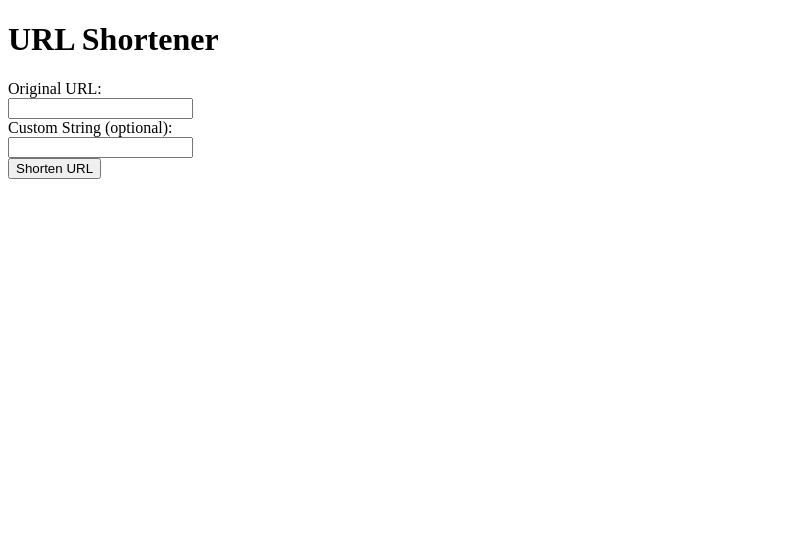
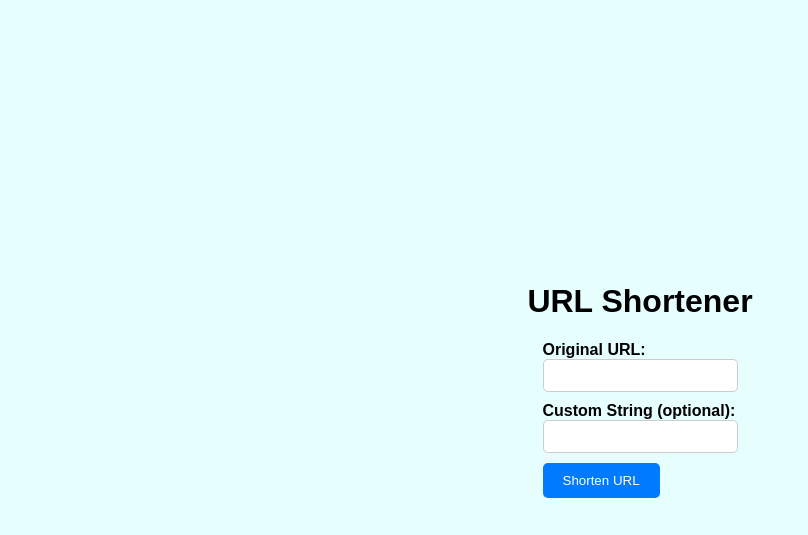
Before and after one commit to wanjarisharvari/opensoft_sharvari, a website: page index.html in a window 1280 px wide. Shown: the whole page, without its empty margins (0-808 px from the left). Drawn offline with Linux system fonts and the light colour scheme.

Commit message:
Update index.html

```diff
--- a/index.html
+++ b/index.html
@@ -3,6 +3,7 @@
 <head>
   <meta charset="UTF-8">
   <meta name="viewport" content="width=device-width, initial-scale=1.0">
+  <link rel="stylesheet" href="url.css">
   <title>URL Shortener</title>
 </head>
 <body>
```
